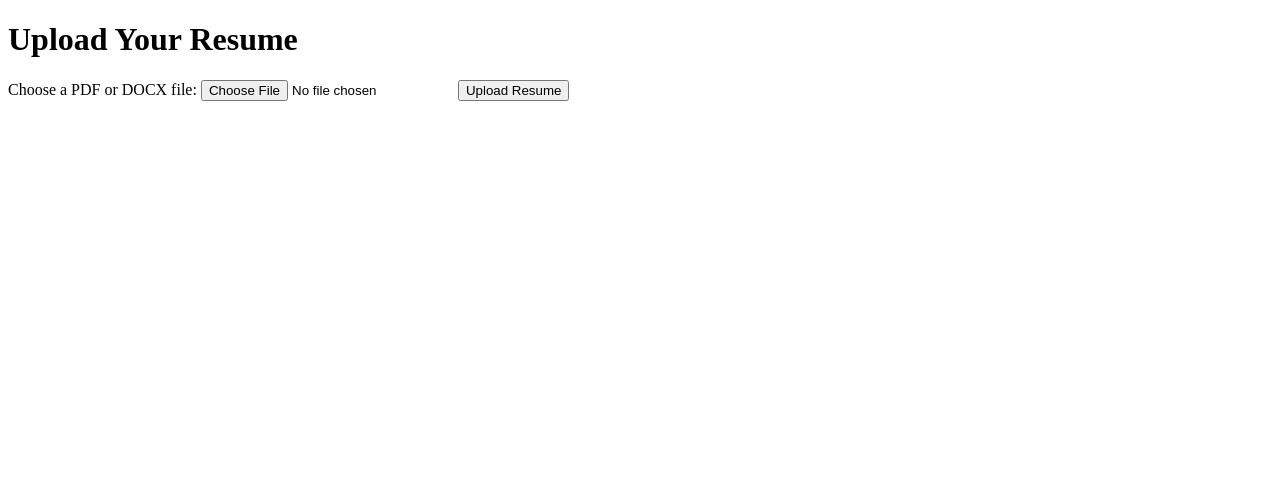
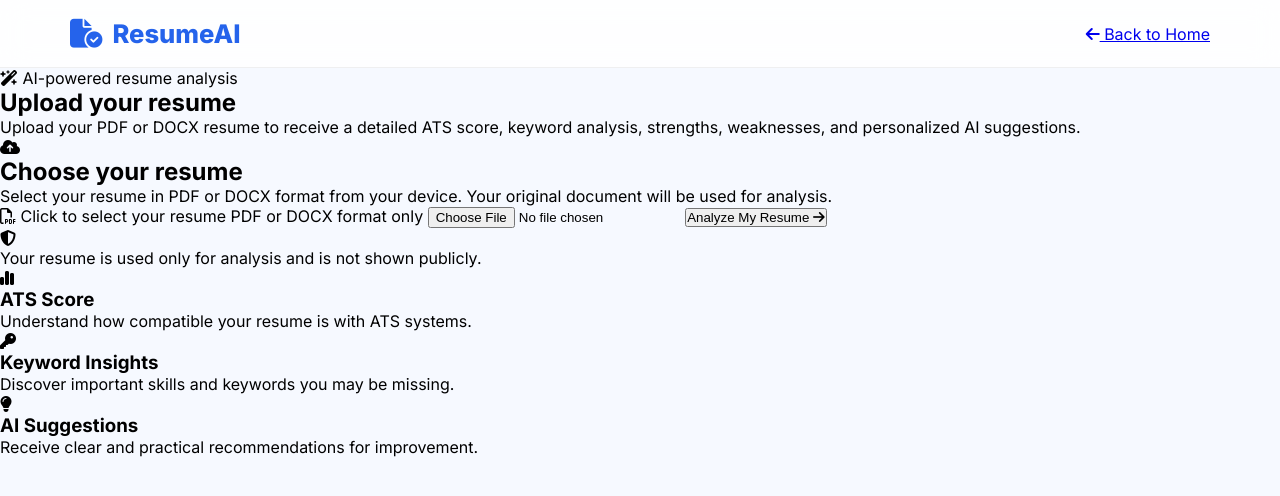
Before and after one commit to addlinejebaprincy/ats-resume-analyser, a Flask app: page /upload in a window 1280 px wide. Shown: the top 496 px of the page. Run offline with Flask 3, Linux system fonts and the light colour scheme.

Commit message:
Add PDF and DOCX resume upload and preview flow

```diff
--- a/app.py
+++ b/app.py
@@ -1,6 +1,62 @@
-from flask import Flask, render_template, request
+import os
+import uuid
+
+import fitz
+from docx import Document
+from flask import Flask, redirect, render_template, request, url_for
+from werkzeug.utils import secure_filename
 
 app = Flask(__name__)
+
+UPLOAD_FOLDER = os.path.join("static", "uploads")
+ALLOWED_EXTENSIONS = {"pdf", "docx"}
+
+app.config["UPLOAD_FOLDER"] = UPLOAD_FOLDER
+
+# Create the uploads folder automatically if it does not exist
+os.makedirs(app.config["UPLOAD_FOLDER"], exist_ok=True)
+
+
+def allowed_file(filename):
+    """
+    Check whether the uploaded file has an allowed extension.
+    """
+    return (
+        "." in filename
+        and filename.rsplit(".", 1)[1].lower() in ALLOWED_EXTENSIONS
+    )
+
+
+def extract_text_from_pdf(pdf_path):
+    """
+    Extract text from a PDF file for backend processing.
+
+    This text will not be shown directly to the user.
+    """
+    extracted_text = ""
+
+    with fitz.open(pdf_path) as document:
+        for page in document:
+            extracted_text += page.get_text()
+
+    return extracted_text
+
+
+def extract_text_from_docx(docx_path):
+    """
+    Extract text from a DOCX file for backend processing.
+
+    This text will not be shown directly to the user.
+    """
+    document = Document(docx_path)
+
+    paragraphs = []
+
+    for paragraph in document.paragraphs:
+        if paragraph.text.strip():
+            paragraphs.append(paragraph.text)
+
+    return "\n".join(paragraphs)
 
 
 @app.route("/")
@@ -11,15 +67,73 @@ def home():
 @app.route("/upload")
 def upload_page():
     return render_template("upload.html")
+
+
 @app.route("/upload-resume", methods=["POST"])
 def upload_resume():
-    resume_file = request.files.get("resume")
+    if "resume" not in request.files:
+        return "No resume file was received.", 400
 
-    if resume_file is None or resume_file.filename == "":
-        return "No resume file was selected.", 400
+    resume_file = request.files["resume"]
 
-    return f"Resume received successfully: {resume_file.filename}"
+    if resume_file.filename == "":
+        return "No file was selected.", 400
+
+    if not allowed_file(resume_file.filename):
+        return "Only PDF and DOCX files are supported.", 400
+
+    original_filename = secure_filename(resume_file.filename)
+
+    file_extension = original_filename.rsplit(".", 1)[1].lower()
+
+    # Create a unique filename so different users' files do not overwrite each other
+    unique_filename = f"{uuid.uuid4().hex}_{original_filename}"
+
+    saved_file_path = os.path.join(
+        app.config["UPLOAD_FOLDER"],
+        unique_filename
+    )
+
+    # Save the original uploaded resume
+    resume_file.save(saved_file_path)
+
+    # Extract text using the correct parser
+    if file_extension == "pdf":
+        extracted_text = extract_text_from_pdf(saved_file_path)
+
+    elif file_extension == "docx":
+        extracted_text = extract_text_from_docx(saved_file_path)
+
+    else:
+        return "Unsupported file format.", 400
+
+    # Temporary backend check
+    print("Extracted resume text:")
+    print(extracted_text[:500])
+
+    return redirect(
+        url_for(
+            "results_page",
+            filename=unique_filename
+        )
+    )
+
+
+@app.route("/results/<filename>")
+def results_page(filename):
+    file_url = url_for(
+        "static",
+        filename=f"uploads/{filename}"
+    )
+    file_extension = filename.rsplit(".", 1)[1].lower()
+
+    return render_template(
+        "results.html",
+        file_url=file_url,
+        filename=filename,
+        file_extension=file_extension
+    )
 
 
 if __name__ == "__main__":
-    app.run(debug=True)
+    app.run(debug=True,port=5001)
--- a/static/css/style.css
+++ b/static/css/style.css
@@ -1885,3 +1885,21 @@ body{
         padding-top:20px;
     }
 }
+/* =======================================================
+   RESULTS PAGE - LAYOUT
+======================================================= */
+
+.results-body{
+    background:#f6f9ff;
+    font-family:'Inter',sans-serif;
+}
+
+.results-container{
+    max-width:1200px;
+    margin:50px auto;
+    padding:0 30px;
+
+    display:grid;
+    grid-template-columns:2fr 1fr;
+    gap:35px;
+}
--- a/templates/upload.html
+++ b/templates/upload.html
@@ -2,18 +2,109 @@
 <html lang="en">
 <head>
     <meta charset="UTF-8">
-    <meta name="viewport" content="width=device-width, initial-scale=1.0">
+
+    <meta
+        name="viewport"
+        content="width=device-width, initial-scale=1.0"
+    >
+
     <title>Upload Resume | ResumeAI</title>
+
+    <!-- Main stylesheet -->
+    <link
+        rel="stylesheet"
+        href="{{ url_for('static', filename='css/style.css') }}"
+    >
+
+    <!-- Inter font -->
+    <link rel="preconnect" href="https://fonts.googleapis.com">
+    <link rel="preconnect" href="https://fonts.gstatic.com" crossorigin>
+
+    <link
+        href="https://fonts.googleapis.com/css2?family=Inter:wght@400;500;600;700;800&display=swap"
+        rel="stylesheet"
+    >
+
+    <!-- Font Awesome icons -->
+    <link
+        rel="stylesheet"
+        href="https://cdnjs.cloudflare.com/ajax/libs/font-awesome/6.5.2/css/all.min.css"
+    >
 </head>
-<body>
 
-    <h1>Upload Your Resume</h1>
+<body class="upload-body">
 
-    <form action="{{ url_for('upload_resume') }}"
+    <!-- ResumeAI navbar -->
+    <header class="header">
+        <nav class="navbar">
+
+            <a href="{{ url_for('home') }}" class="logo">
+                <i class="fa-solid fa-file-circle-check"></i>
+                <span>ResumeAI</span>
+            </a>
+
+            <a
+                href="{{ url_for('home') }}"
+                class="upload-back-link"
+            >
+                <i class="fa-solid fa-arrow-left"></i>
+                Back to Home
+            </a>
+
+        </nav>
+    </header>
+
+    <!-- Main upload area -->
+    <main class="upload-page">
+
+        <section class="upload-introduction">
+
+            <span class="upload-label">
+                <i class="fa-solid fa-wand-magic-sparkles"></i>
+                AI-powered resume analysis
+            </span>
+
+            <h1>Upload your resume</h1>
+
+            <p>
+                Upload your PDF or DOCX resume to receive a detailed ATS score,
+                keyword analysis, strengths, weaknesses, and personalized
+                AI suggestions.
+            </p>
+
+        </section>
+
+        <section class="upload-card">
+
+            <div class="upload-icon">
+                <i class="fa-solid fa-cloud-arrow-up"></i>
+            </div>
+
+            <h2>Choose your resume</h2>
+
+            <p class="upload-card-description">
+                Select your resume in  PDF or DOCX format from your device. Your original
+                document will be used for analysis.
+            </p>
+
+            <form
+                action="{{ url_for('upload_resume') }}"
                 method="POST"
-          enctype="multipart/form-data">
+                enctype="multipart/form-data"
+                class="resume-upload-form"
+            >
 
-        <label for="resume">Choose a PDF or DOCX file:</label>
+                <label for="resume" class="file-upload-area">
+
+                    <i class="fa-regular fa-file-pdf"></i>
+
+                    <span class="file-upload-title">
+                        Click to select your resume
+                    </span>
+
+                    <span class="file-upload-note">
+                        PDF or DOCX format only
+                    </span>
 
                     <input
                         type="file"
@@ -23,8 +114,58 @@
                         required
                     >
 
-        <button type="submit">Upload Resume</button>
+                </label>
+
+                <button type="submit" class="upload-submit-button">
+                    Analyze My Resume
+                    <i class="fa-solid fa-arrow-right"></i>
+                </button>
+
             </form>
+
+            <div class="upload-privacy-note">
+                <i class="fa-solid fa-shield-halved"></i>
+
+                <p>
+                    Your resume is used only for analysis and is not shown
+                    publicly.
+                </p>
+            </div>
+
+        </section>
+
+        <section class="upload-benefits">
+
+            <article class="upload-benefit">
+                <i class="fa-solid fa-chart-simple"></i>
+
+                <div>
+                    <h3>ATS Score</h3>
+                    <p>Understand how compatible your resume is with ATS systems.</p>
+                </div>
+            </article>
+
+            <article class="upload-benefit">
+                <i class="fa-solid fa-key"></i>
+
+                <div>
+                    <h3>Keyword Insights</h3>
+                    <p>Discover important skills and keywords you may be missing.</p>
+                </div>
+            </article>
+
+            <article class="upload-benefit">
+                <i class="fa-solid fa-lightbulb"></i>
+
+                <div>
+                    <h3>AI Suggestions</h3>
+                    <p>Receive clear and practical recommendations for improvement.</p>
+                </div>
+            </article>
+
+        </section>
+
+    </main>
 
 </body>
 </html>
```
Also changed, not shown: templates/results.html (added, +126 -0 lines), 1 other file. Lines whose indentation alone changed are shown as unchanged.
